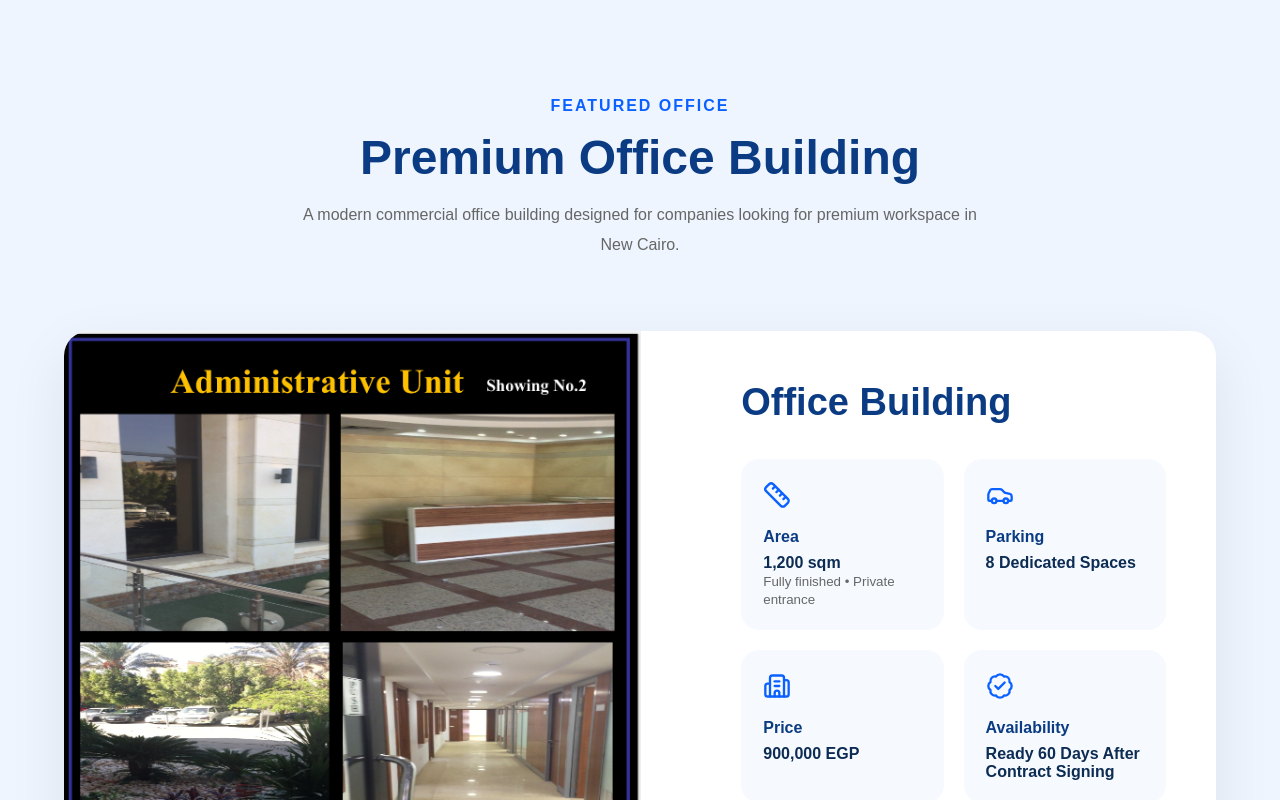
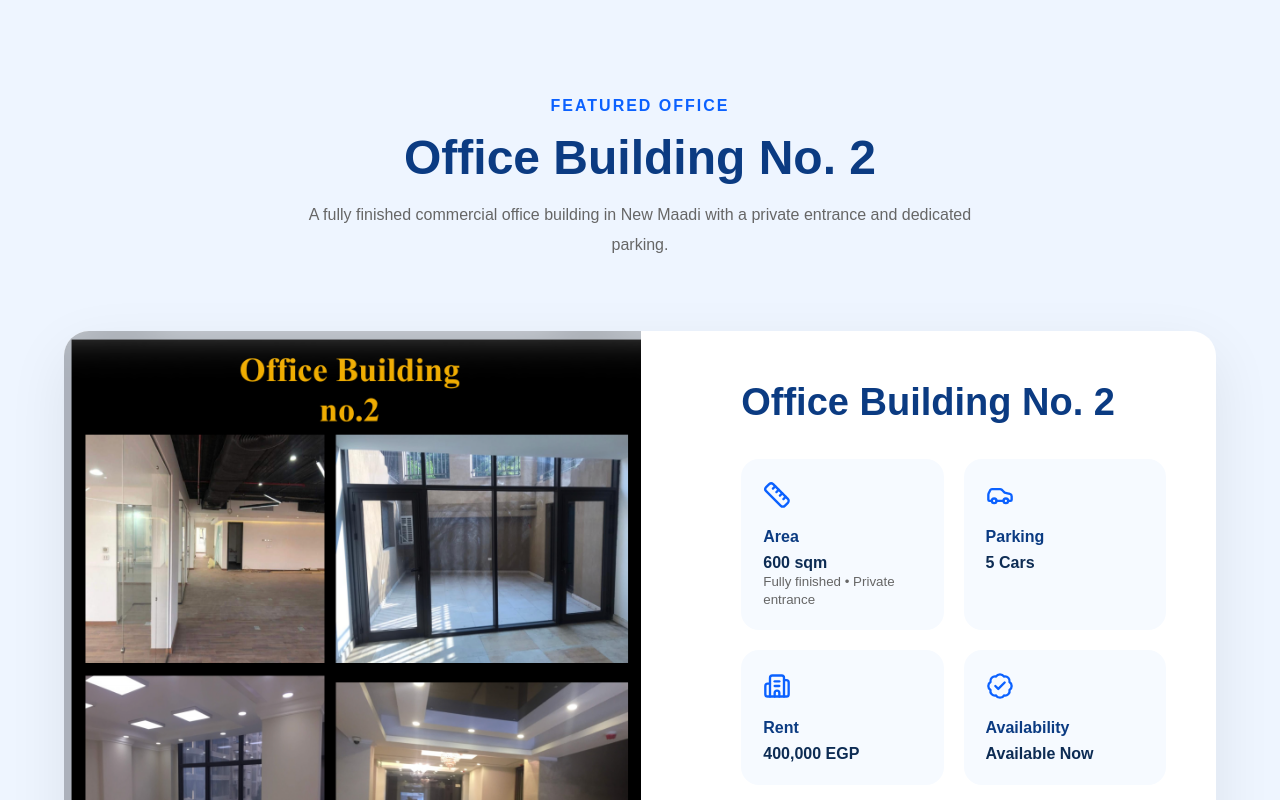
Before and after one commit to amiryehia/homes-real-estate, a Next.js app: page / in a window 1280 px wide. Shown: the part 1920-2720 px from the top of the page. Built offline with nearby package versions, Linux system fonts and the light colour scheme.

Commit message:
Replace old homepage office with real listing

```diff
--- a/app/page.tsx
+++ b/app/page.tsx
@@ -7,21 +7,21 @@ export default function Home() {
   return <main>
     <header className="navbar"><div className="container nav-inner">
       <Link href="/" className="logo"><Image src="/logo.png" alt="Homes Real Estate" width={80} height={70} priority /><div><h2>HOMES</h2><p>Real Estate & Commercial</p></div></Link>
-      <nav><a href="#home">Home</a><a href="#about">About</a><Link href="/offices">Offices</Link><a href="#contact">Contact</a></nav>
+      <nav><a href="#home">Home</a><a href="#about">About</a><Link href="/listings">Offices</Link><a href="#contact">Contact</a></nav>
       <a href="https://wa.me/201223339652" className="nav-btn">Contact Us</a>
     </div></header>
 
     <section className="hero" id="home"><Image src="/images/hero2.jpg" alt="Office Building" fill priority className="hero-image" /><div className="overlay"/><div className="hero-content">
       <span className="small-title">COMMERCIAL REAL ESTATE</span><h1>Find Your Perfect<br/>Office Space</h1>
       <p>HOMES Real Estate & Commercial specializes in premium office buildings, headquarters and investment opportunities across Egypt.</p>
-      <div className="hero-buttons"><Link href="/offices" className="primary-btn">Explore Offices <ArrowRight size={18}/></Link><a href="tel:+201223339652" className="secondary-btn"><Phone size={18}/> Call Now</a></div>
+      <div className="hero-buttons"><Link href="/listings" className="primary-btn">Explore Offices <ArrowRight size={18}/></Link><a href="tel:+201223339652" className="secondary-btn"><Phone size={18}/> Call Now</a></div>
     </div></section>
 
     <section className="stats"><div className="container stats-grid"><div><h2>5000+</h2><p>Properties Sold</p></div><div><h2>25+</h2><p>Years Experience</p></div><div><h2>300+</h2><p>Commercial Offices</p></div><div><h2>100%</h2><p>Business Focused</p></div></div></section>
 
     <section className="about container" id="about"><div className="about-text"><span className="section-tag">ABOUT US</span><h2>Egypt&apos;s Trusted Commercial Real Estate Consultant</h2><p>We help businesses find premium office buildings, corporate headquarters and investment opportunities in the best commercial districts across Egypt.</p><div className="about-features"><div><Building2/><span>Premium Office Buildings</span></div><div><Ruler/><span>Large Commercial Spaces</span></div><div><Car/><span>Dedicated Parking</span></div><div><BadgeCheck/><span>Professional Brokerage</span></div></div></div><div className="about-image"><Image src="/images/about2.jpg" alt="Office" width={500} height={500}/></div></section>
 
-    <section className="featured" id="offices"><div className="container"><div className="section-heading"><span>FEATURED OFFICE</span><h2>Premium Office Building</h2><p>A modern commercial office building designed for companies looking for premium workspace in New Cairo.</p></div><div className="office-card"><div className="office-image"><Image src="/images/office-main.jpg" alt="Office Building" width={650} height={550}/></div><div className="office-info"><h3>Office Building</h3><div className="office-grid"><Info icon={<Ruler size={28}/>} title="Area" value="1,200 sqm" extra="Fully finished • Private entrance"/><Info icon={<Car size={28}/>} title="Parking" value="8 Dedicated Spaces"/><Info icon={<Building2 size={28}/>} title="Price" value="900,000 EGP"/><Info icon={<BadgeCheck size={28}/>} title="Availability" value="Ready 60 Days After Contract Signing"/></div><div className="location-box"><h4>Location</h4><p>90 South Street, New Cairo</p></div><div className="office-buttons"><a href="tel:+201223339652" className="primary-btn">Call Now</a><a href="https://wa.me/201223339652" className="secondary-btn dark">WhatsApp</a></div></div></div></div></section>
+    <section className="featured" id="offices"><div className="container"><div className="section-heading"><span>FEATURED OFFICE</span><h2>Office Building No. 2</h2><p>A fully finished commercial office building in New Maadi with a private entrance and dedicated parking.</p></div><div className="office-card"><div className="office-image"><Image src="/images/office-3.jpg" alt="Office Building No. 2 - New Maadi" width={650} height={550}/></div><div className="office-info"><h3>Office Building No. 2</h3><div className="office-grid"><Info icon={<Ruler size={28}/>} title="Area" value="600 sqm" extra="Fully finished • Private entrance"/><Info icon={<Car size={28}/>} title="Parking" value="5 Cars"/><Info icon={<Building2 size={28}/>} title="Rent" value="400,000 EGP"/><Info icon={<BadgeCheck size={28}/>} title="Availability" value="Available Now"/></div><div className="location-box"><h4>Location</h4><p>New Maadi</p></div><div className="office-buttons"><a href="tel:+201223339652" className="primary-btn">Call Now</a><a href="https://wa.me/201223339652" className="secondary-btn dark">WhatsApp</a></div></div></div></div></section>
 
     <section className="contact" id="contact"><div className="container contact-box"><h2>Looking For Your Next Office?</h2><p>Contact HOMES Real Estate & Commercial today and let our specialists help you find the ideal office space for your business.</p><div className="email-line"><strong>Email:</strong> <a href="mailto:amiryehia@homes-eg.com">amiryehia@homes-eg.com</a></div><div className="contact-buttons"><a href="tel:+201223339652" className="primary-btn">📞 Call Us</a><a href="https://wa.me/201223339652" className="secondary-btn">💬 Chat on WhatsApp</a><a href="mailto:amiryehia@homes-eg.com" className="secondary-btn">✉️ Email Us</a></div></div></section>
     <a href="https://wa.me/201223339652" target="_blank" rel="noreferrer" className="floating-whatsapp"><span>💬</span><div><strong>WhatsApp</strong><small>Chat with us</small></div></a>
```
